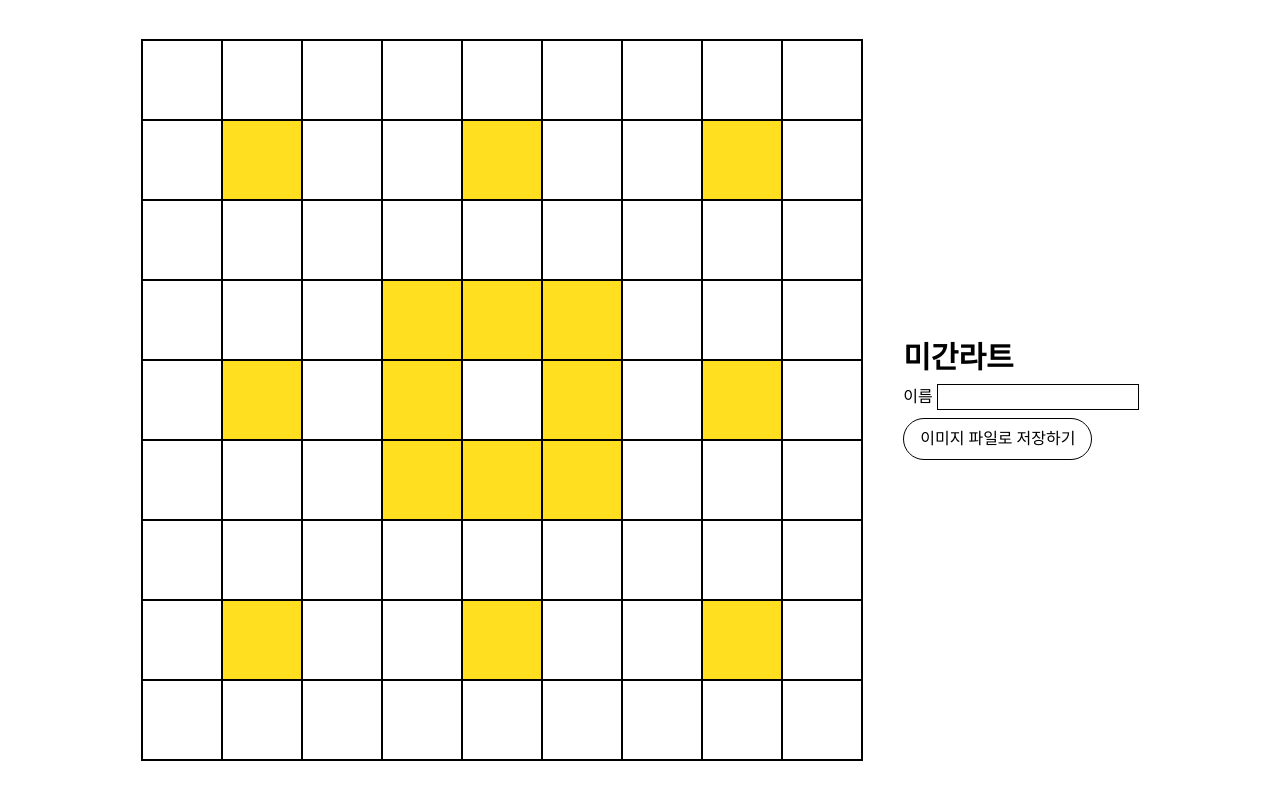
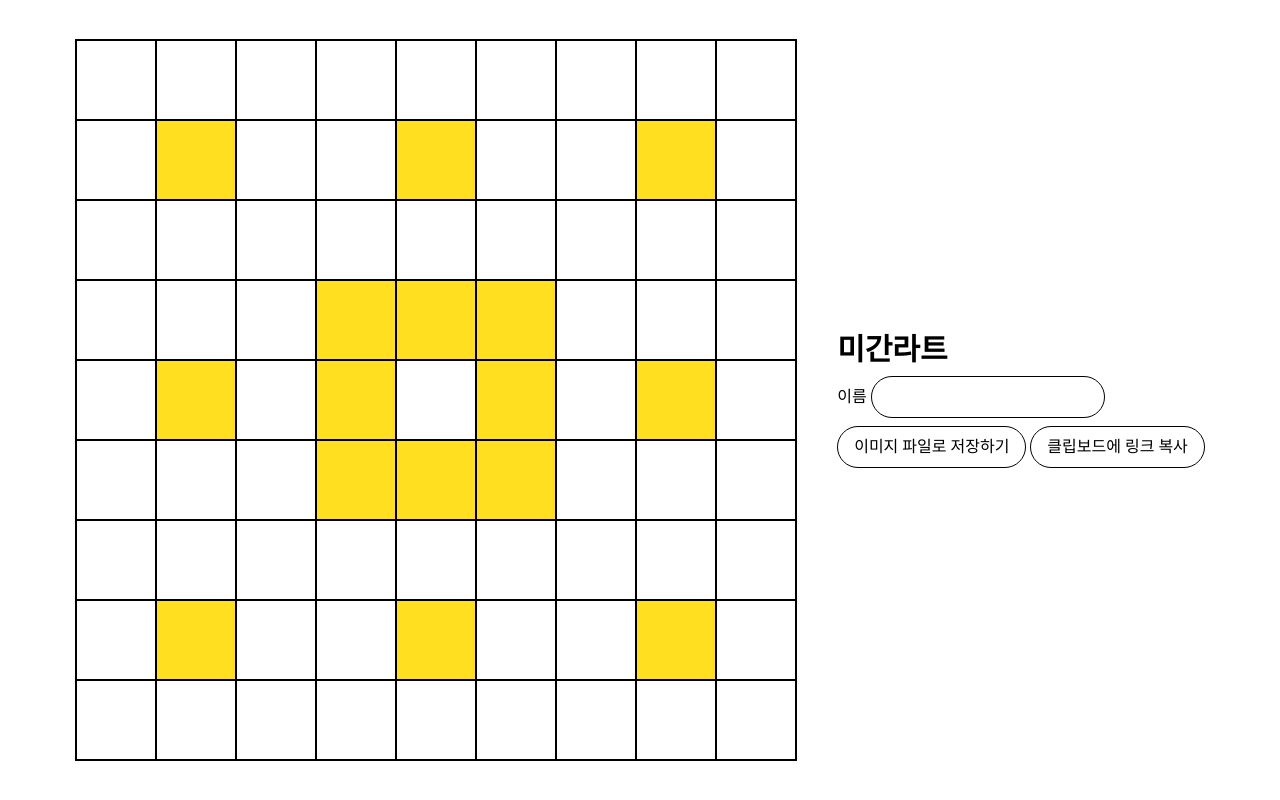
Before and after one commit to Migan178/migans-mandalart, a Svelte app: page / in a window 1280 px wide. Built offline with nearby package versions, Linux system fonts and the light colour scheme; a web font is replaced by a local one.

Commit message:
feat: add copy web link button to share

```diff
--- a/src/App.svelte
+++ b/src/App.svelte
@@ -23,6 +23,10 @@
 		saveMandalart();
 	}
 
+	async function handleShare() {
+		navigator.clipboard.writeText(window.location.href);
+	}
+
 	onMount(() => {
 		loadMandalArt();
 	});
@@ -42,6 +46,7 @@
 				<input
 					id="name"
 					type="text"
+					class="rounded-4xl px-4 py-2"
 					bind:value={$mandalartName}
 					onblur={handleBlur}
 				/>
@@ -52,6 +57,12 @@
 			>
 				이미지 파일로 저장하기
 			</button>
+			<button
+				onclick={handleShare}
+				class="rounded-4xl border border-black px-4 py-2 duration-250 hover:cursor-pointer hover:text-zinc-800 dark:bg-slate-900 dark:text-zinc-200 dark:hover:text-white"
+			>
+				클립보드에 링크 복사
+			</button>
 		</div>
 	</div>
 </main>
--- a/src/app.css
+++ b/src/app.css
@@ -10,7 +10,8 @@
 		@apply flex flex-col items-center justify-center overflow-y-auto text-center break-all;
 	}
 
-	html {
+	html,
+	body {
 		@apply h-screen w-screen;
 	}
 
```
